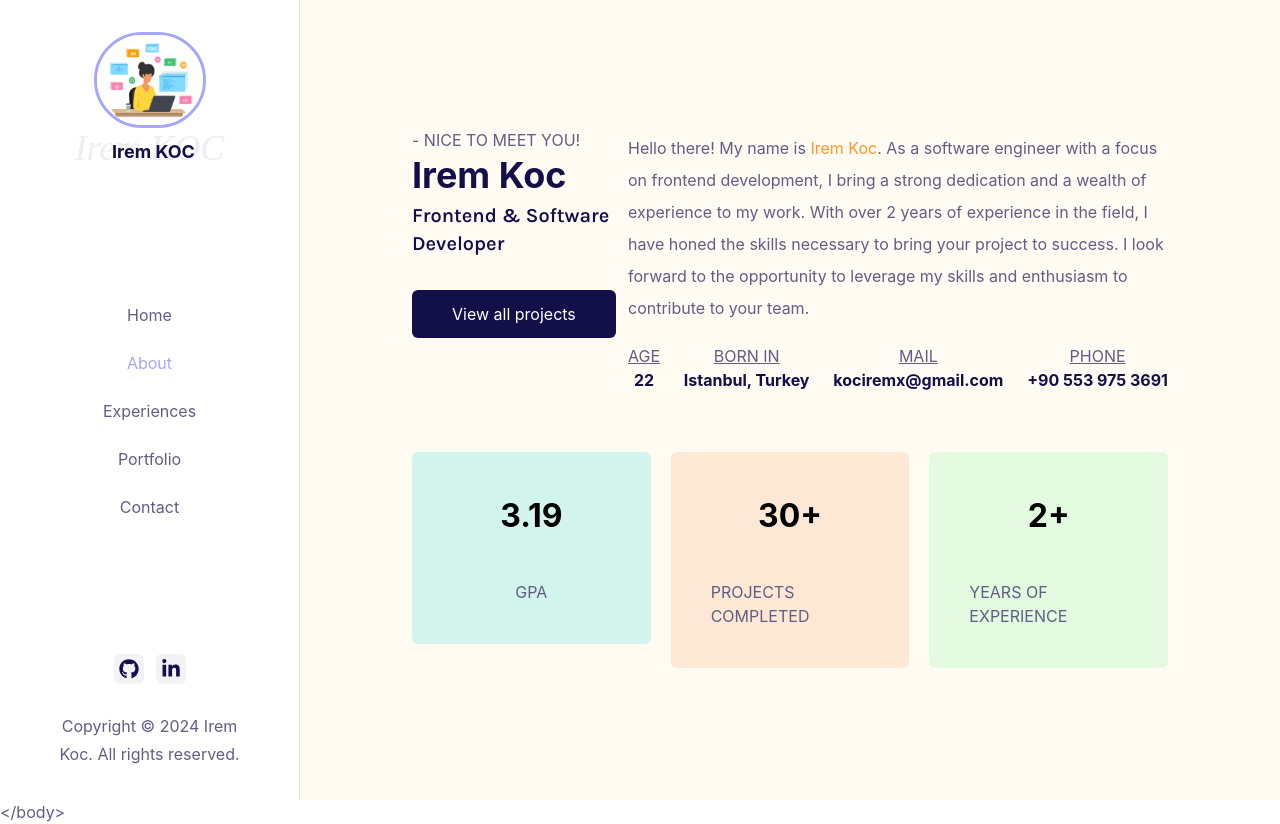
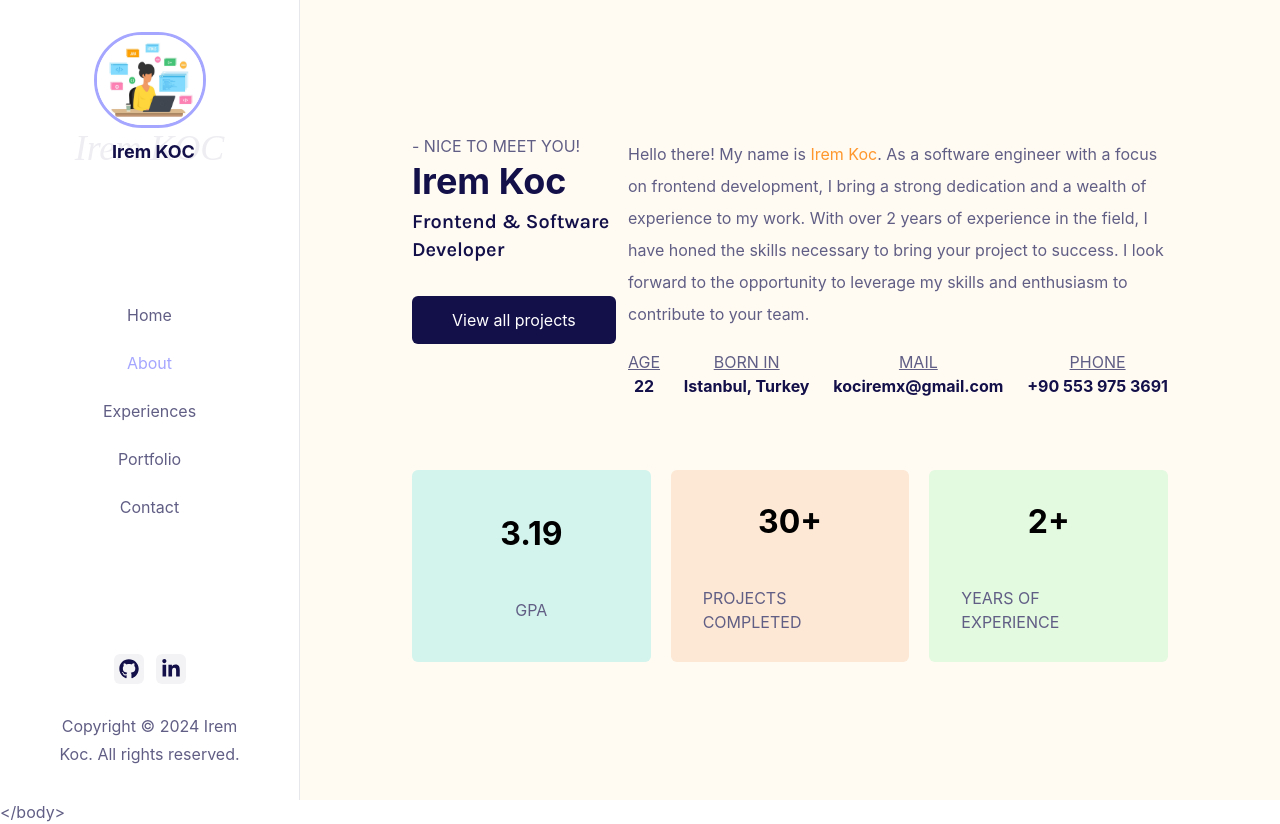
Before and after one commit to irem-koc/my-personal-website-v2, a React (Vite) app: page /about in a window 1280 px wide. Built offline with nearby package versions, Linux system fonts and the light colour scheme.

Commit message:
feat: edit info card style

```diff
--- a/src/index.css
+++ b/src/index.css
@@ -59,6 +59,6 @@
     @apply leading-8 mb-8;
   }
   .info-card {
-    @apply p-10 w-1/3 flex flex-col justify-center items-center rounded-md;
+    @apply p-8 w-1/3 h-[192px] flex flex-col justify-center items-center rounded-md hover:shadow-xl;
   }
 }
```
